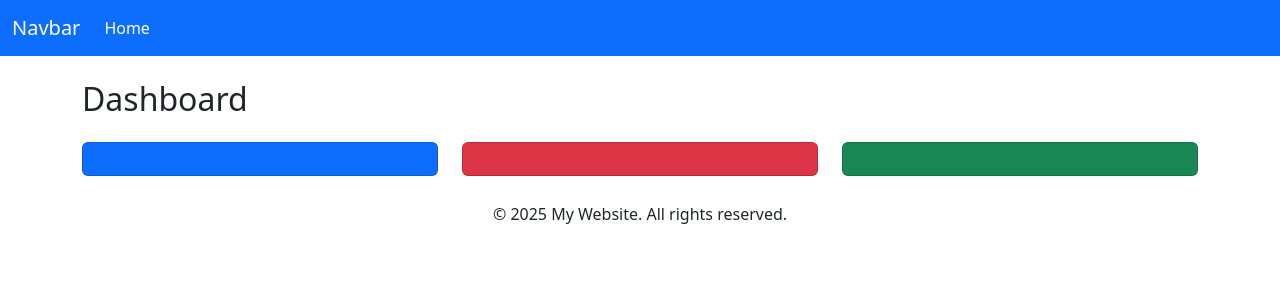
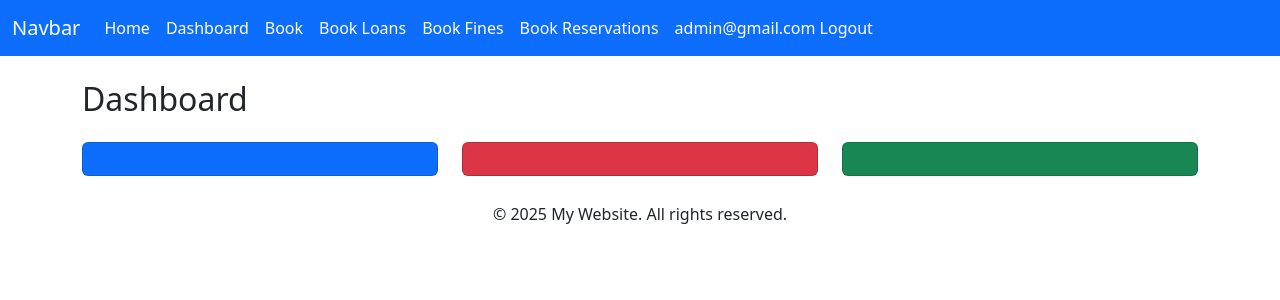
Before and after one commit to Balaji-11-udayasuriyan/dj_library_management, a Django app: page /dashboard/ in a window 1280 px wide. Shown: the top 300 px of the page. Run offline with Django 5.2, Linux system fonts and the light colour scheme; a user stored in the database is signed in.

Commit message:
add login and logout logic views,urls.py

```diff
--- a/frontend/forms.py
+++ b/frontend/forms.py
@@ -11,3 +11,7 @@ class RegisterForm(UserCreationForm):
         super(RegisterForm, self).__init__(*args, **kwargs)
         for field_name, field in self.fields.items():
             field.widget.attrs['class'] = 'form-control'
+
+class LoginForm(forms.Form):
+    email = forms.EmailField(widget=forms.EmailInput(attrs={'class': 'form-control'}))
+    password = forms.CharField(widget=forms.PasswordInput(attrs={'class': 'form-control'}))
--- a/frontend/templates/frontend/layout/header.html
+++ b/frontend/templates/frontend/layout/header.html
@@ -14,6 +14,12 @@
           <a class="nav-link text-white" href="/login">Login</a>
         {% else %}
           <a class="nav-link text-white active" aria-current="page" href="/">Home</a>
+          <a class="nav-link text-white active" aria-current="page" href="/">Dashboard</a>
+        <a class="nav-link text-white active" aria-current="page" href="/books_list">Book</a>
+          <a class="nav-link text-white active" aria-current="page" href="/loans">Book Loans</a>
+          <a class="nav-link text-white active" aria-current="page" href="/fines">Book Fines</a>
+          <a class="nav-link text-white active" aria-current="page" href="/reservations">Book Reservations</a>
+          <a class="nav-link text-white" href="/logout"> {{  request.user }} Logout</a>
         {% endif %}
       </div>
     </div>
--- a/frontend/urls.py
+++ b/frontend/urls.py
@@ -1,11 +1,13 @@
 from tkinter.font import names
 
 from django.urls import path
-from . import views
-from .views import home, member_register
+from .views import home, member_register, fines_view, dashboard, member_login, member_logout
 
 urlpatterns = [
-    path('', views.home, name ='home'),
-    path('register/', views.member_register, name ='register'),
-    path('dashboard/', views.dashboard, name = 'dashboard')
+    path('', home, name ='home'),
+    path('register/', member_register, name ='register'),
+    path('login/', member_login, name= 'login'),
+    path('logout/', member_logout, name='logout'),
+    path('dashboard/', dashboard, name = 'dashboard'),
+
 ]
--- a/frontend/views.py
+++ b/frontend/views.py
@@ -1,7 +1,9 @@
-from django.contrib.auth import login
+from django.contrib.auth import login, logout, authenticate
+from django.contrib.auth.decorators import login_required
 from django.shortcuts import render, redirect
 
-from frontend.forms import RegisterForm
+from backend.models import Fine
+from frontend.forms import RegisterForm, LoginForm
 
 
 # Create your views here.
@@ -20,5 +22,33 @@ def member_register(request):
         form = RegisterForm()
     return render(request, 'frontend/auth/register.html', {'form': form})
 
+
+def member_login(request):
+    if request.method == 'POST':
+        form = LoginForm(request.POST)
+        if form.is_valid():
+            email = form.cleaned_data['email']
+            password = form.cleaned_data['password']
+            user = authenticate(request, email=email, password=password)
+            print(user)
+            if user is not None:
+                login(request, user)
+                return redirect('member_dashboard')
+    else:
+        form = LoginForm()
+    return render(request, 'frontend/login.html', {'form': form})
+
+
+# Logout
+def member_logout(request):
+    logout(request)
+    return redirect('login')
+
+@login_required
 def dashboard(request):
     return render(request, "frontend/auth/dashboard.html")
+
+@login_required
+def fines_view(request):
+    fines = Fine.objects.filter(member=request.user)
+    return render(request, 'frontend/fines.html', {'fines': fines})
```
